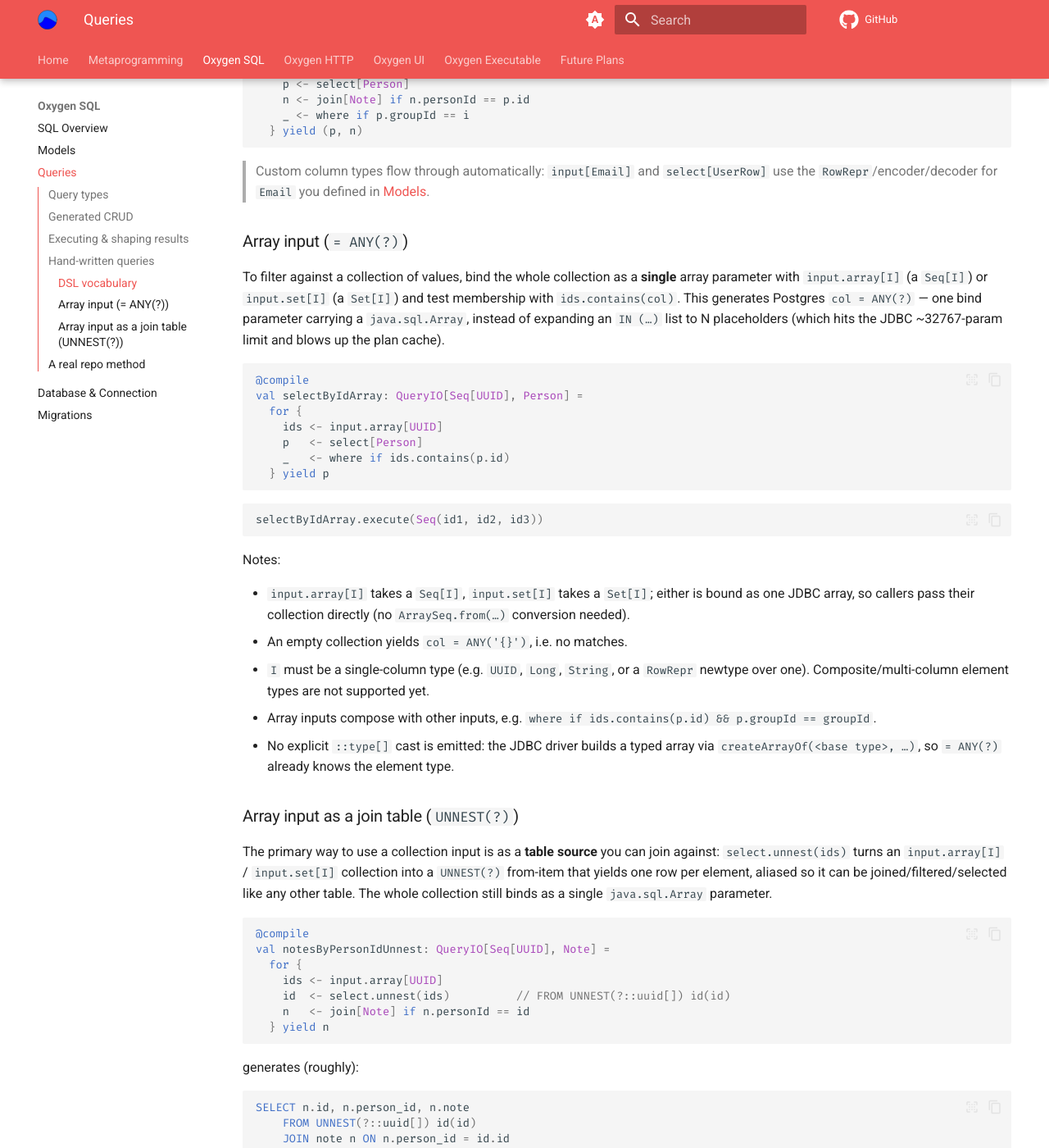
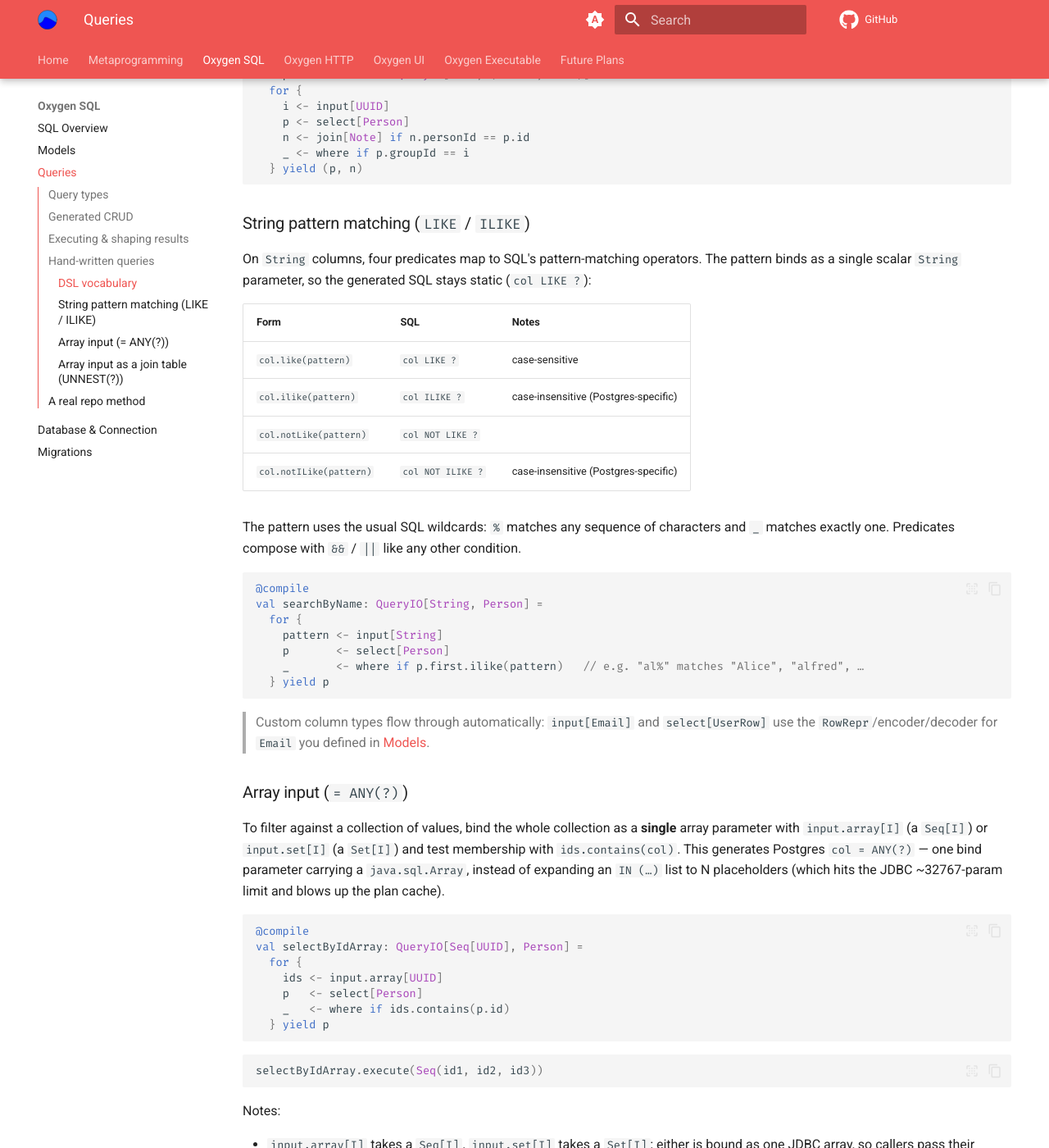
Before and after one commit to Kalin-Rudnicki/Oxygen, an MkDocs documentation site: the page built from docs/docs/sql/queries.md, in a window 1280 px wide and 1400 px high, scrolled down 3816 px. Shown: the whole window at 82% size. Built offline with MkDocs 1.6.1 and Material for MkDocs 9.7.7, drawn with Linux system fonts in a browser that asks for light colours; comment, search, counter and statistics services are not loaded; some of the changed text lies outside the part shown.

Commit message:
sql: add LIKE / ILIKE predicate support to the @compile query DSL
Add `like` / `ilike` / `notLike` / `notILike` string-pattern predicates,
usable in `where if ...` on String columns. The pattern binds as a single
scalar String param, so the generated SQL stays static (`col LIKE ?`).

These slot in as new `BinOp.Comp` cases; the rest of the pipeline
(RawQueryExpr / QueryExpr / FragmentBuilder) is generic over `Comp`, so no
other production code changes were needed.

- BinOp: LIKE / ILIKE / NOT LIKE / NOT ILIKE cases
- Q.scala: string extension methods
- it-test: @compile queries + real-Postgres CustomQuerySpec test
  (wildcards, case-sensitivity, negation, composition)
- docs/sql/queries.md

ILIKE / NOT ILIKE are Postgres-specific (fine while PG-only).

Co-Authored-By: Claude Opus 4.8 <noreply@anthropic.com>
Claude-Session: https://claude.ai/code/session_011YxWKdsz97QT9BD7AdpSq6

````diff
--- a/docs/docs/sql/queries.md
+++ b/docs/docs/sql/queries.md
@@ -123,6 +123,7 @@ input makes it a `QueryO`/`Query`. Pass `debug = true` (`@compile(debug = true)`
 | `select[A]` | select all columns of table `A` |
 | `join[A] if <cond>` / `leftJoin[A] if <cond>` | inner / left join (`leftJoin` yields `Option[A]`) |
 | `where if <cond>` | filter |
+| `s.like(p)` / `s.ilike(p)` / `s.notLike(p)` / `s.notILike(p)` | string pattern match (see below) |
 | `orderBy(a.field.asc, …)`, `limit(n)`, `offset(n)` | ordering / paging |
 | `Q.insert[A]` / `Q.update[A]` / `Q.delete[A]` | begin an insert / update / delete |
 | `set(_.field := value)` | assignment in an update |
@@ -140,6 +141,31 @@ val personJoinNotes: QueryIO[UUID, (Person, Note)] =
     n <- join[Note] if n.personId == p.id
     _ <- where if p.groupId == i
   } yield (p, n)
+```
+
+### String pattern matching (`LIKE` / `ILIKE`)
+
+On `String` columns, four predicates map to SQL's pattern-matching operators. The pattern binds as a
+single scalar `String` parameter, so the generated SQL stays static (`col LIKE ?`):
+
+| Form | SQL | Notes |
+|------|-----|-------|
+| `col.like(pattern)` | `col LIKE ?` | case-sensitive |
+| `col.ilike(pattern)` | `col ILIKE ?` | case-insensitive (Postgres-specific) |
+| `col.notLike(pattern)` | `col NOT LIKE ?` | |
+| `col.notILike(pattern)` | `col NOT ILIKE ?` | case-insensitive (Postgres-specific) |
+
+The pattern uses the usual SQL wildcards: `%` matches any sequence of characters and `_` matches
+exactly one. Predicates compose with `&&` / `||` like any other condition.
+
+```scala
+@compile
+val searchByName: QueryIO[String, Person] =
+  for {
+    pattern <- input[String]
+    p       <- select[Person]
+    _       <- where if p.first.ilike(pattern)   // e.g. "al%" matches "Alice", "alfred", …
+  } yield p
 ```
 
 > Custom column types flow through automatically: `input[Email]` and `select[UserRow]` use the
````
Also changed, not shown: 4 other files.
